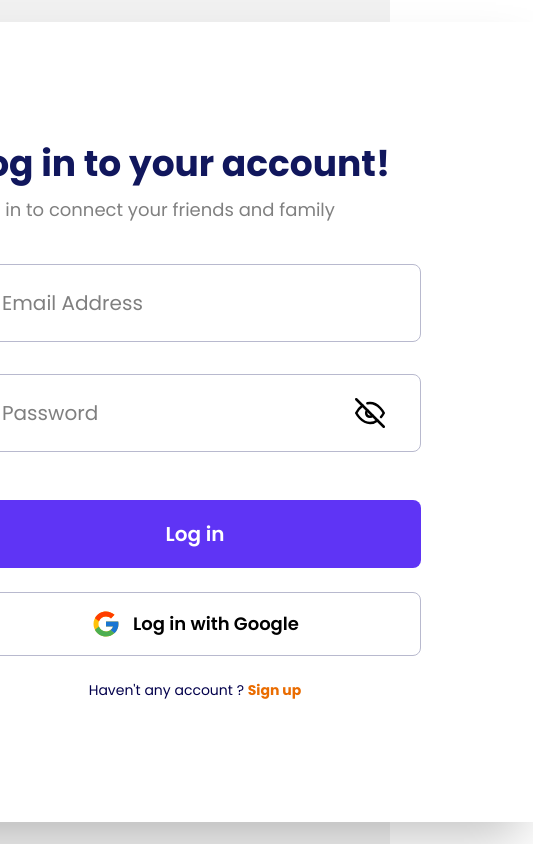
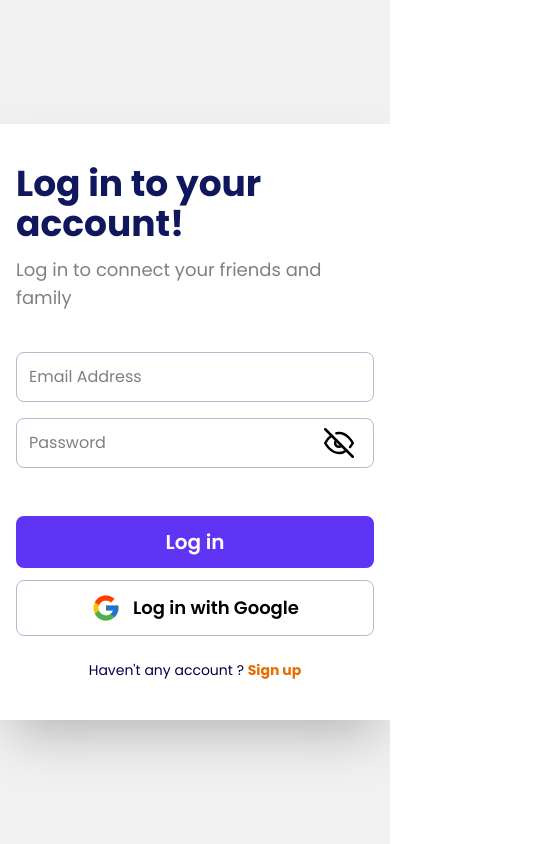
Before and after one commit to dearnasaruddin/VybeChat, a React (Vite) app: page /login in a window 390 px wide. Shown: the whole page, 533 px wide, since content can reach past the window. Built offline with nearby package versions, Linux system fonts and the light colour scheme.

Commit message:
login & Reg page mobile responsive done

```diff
--- a/src/index.css
+++ b/src/index.css
@@ -9,7 +9,7 @@
 
 @layer components {
     .activeMenu {
-        @apply before:content-[""] relative z-10 before:w-24 xl:before:w-40 before:h-22 before:absolute before:left-3 xl:before:left-6 before:top-1/2 before:-translate-y-1/2 before:-z-1 before:bg-white text-primary before:rounded-l-[20px] after:content-[""] after:absolute after:right-0 after:top-1/2 after:-translate-y-1/2 after:h-22 after:w-2 after:rounded-l-3xl after:bg-primary after:shadow-[-2px_0px_4px_0px_#00000040]
+        @apply before:content-[""] relative z-10 before:w-12 lg:before:w-24 xl:before:w-40 lg:before:h-22 before:h-12 before:absolute max-sm:before:left-1/2 max-sm:before:-translate-x-1/2 lg:before:left-3 xl:before:left-6 before:top-1/2 before:-translate-y-1/2 before:-z-1 before:bg-white text-primary max-sm:before:rounded-xl lg:before:rounded-l-[20px] after:content-[""] lg:after:absolute after:right-0 after:top-1/2 after:-translate-y-1/2 lg:after:h-22 lg:after:w-2 after:rounded-l-3xl after:bg-primary after:shadow-[-2px_0px_4px_0px_#00000040]
     }
 
 }
--- a/src/pages/Chat.jsx
+++ b/src/pages/Chat.jsx
@@ -77,7 +77,7 @@ const Chat = () => {
 
     // <div className='w-full h-screen py-9 pr-8 gap-5 grid grid-cols-2 font-poppins'>
     <div className='w-full h-screen py-9 pr-8 gap-5 flex divide-x divide-gray-400 font-poppins'>
-      <div className='h-full flex flex-col gap-y-8 grow pr-5'>
+      <div className={`h-full ${msgInfo ? 'hidden' : 'flex'} flex-col gap-y-8 grow pr-5`}>
         <input type="text" className='border border-gray-400 px-5 py-3 text-xl rounded-2xl mx-4' placeholder='Search by Name' />
         <FriendList height={"h-[50vh]"} clickEvent={true} optBtn={"hidden"} />
         <MyGroups height={"h-[20vh]"} createGroupBtn={"hidden"} optBtn={"hidden"} />
@@ -132,7 +132,7 @@ const Chat = () => {
             <div className='flex items-center gap-x-3 relative'>
               {emojiModal && <div className='absolute z-10 bottom-16 right-14'><EmojiPicker emojiStyle="facebook" onEmojiClick={handleEmoji} /></div>}
               <div className='grow relative'>
-                <input onChange={handleMsgInput} onKeyUp={(e)=>e.key == "Enter" && handleSendMsg()} ref={msgRef} value={msg} type="text" className={`w-full border border-gray-400 rounded-2xl pl-5 pr-14 py-3 text-xl ${msgError && "border-red-400 outline-none border-2"}`} placeholder='Write your text' />
+                <input onChange={handleMsgInput} onKeyUp={(e) => e.key == "Enter" && handleSendMsg()} ref={msgRef} value={msg} type="text" className={`w-full border border-gray-400 rounded-2xl pl-5 pr-14 py-3 text-xl ${msgError && "border-red-400 outline-none border-2"}`} placeholder='Write your text' />
                 <span onClick={() => setEmojiModal(!emojiModal)} className='absolute text-4xl text-primary bg-white right-3 top-1/2 -translate-y-1/2 cursor-pointer'>
                   {
                     emojiModal ?
--- a/src/pages/Login.jsx
+++ b/src/pages/Login.jsx
@@ -183,26 +183,47 @@ const Login = () => {
   return (
     <div className="flex h-screen justify-center items-center bg-[#f1f1f1]">
 
-      <div className='h-200 w-320 flex justify-center items-center gap-x-28 bg-white pl-28 shadow-2xl'>
+      <div className='lg:h-200 lg:w-320 lg:flex justify-center items-center lg:gap-x-28 bg-white lg:pl-28 shadow-2xl max-lg:py-10 max-lg:px-4'>
         <div className="font-poppins">
-          <h1 className='font-bold text-4xl text-[#11175D] whitespace-nowrap'>Log in to your account!</h1>
-          <p className='font-normal text-lg text-[#808080] mt-3 mb-10'>Log in to connect your friends and family</p>
-          <div className={`flex flex-col ${emailError || passwordError ? "gap-4" : "gap-y-8"}`}>
-            <input ref={emailRef} onKeyUp={(e) => e.key === "Enter" && passwordRef.current.focus()} onChange={handleEmail} className={`py-6 px-8 text-xl border border-[#B8B9CE] rounded-lg ${emailError && "focus:border-red-500 focus:outline-none focus:border-2"}`} type="email" name="email" placeholder='Email Address' />
+          <h1 className='font-bold text-4xl text-[#11175D] lg:whitespace-nowrap'>Log in to your account!</h1>
+          <p className=' font-normal text-lg text-[#808080] mt-3 mb-10'>Log in to connect your friends and family</p>
+          <div className={`flex flex-col ${emailError || passwordError ? "gap-4" : "gap-y-4 lg:gap-y-8"}`}>
+
+            <input
+            ref={emailRef}
+            onKeyUp={(e) => e.key === "Enter" && passwordRef.current.focus()}
+            onChange={handleEmail}
+            className={`py-3 lg:py-6 px-3 lg:px-8 lg:text-xl border border-[#B8B9CE] rounded-lg ${emailError && "focus:border-red-500 focus:outline-none focus:border-2"}`}
+            type="email"
+            name="email"
+            placeholder='Email Address' />
+
             {emailError && <p className='text-red-500'>{emailError}</p>}
+
             <div className='relative'>
-              <input ref={passwordRef} onKeyUp={(e) => e.key === "Enter" && handleLogin()} onChange={handlePassword} className={`w-full py-6 px-8 text-xl border border-[#B8B9CE] rounded-lg ${passwordError && "focus:border-red-500 focus:outline-none focus:border-2"}`} type={passwordShown ? "text" : "password"} name="password" placeholder='Password' />
-              <span onClick={() => setPasswordShown(!passwordShown)} className='text-3xl absolute right-9 top-1/2 -translate-y-1/2 bg-white cursor-pointer' >
+              <input
+              ref={passwordRef}
+              onKeyUp={(e) => e.key === "Enter" && handleLogin()}
+              onChange={handlePassword}
+              className={`w-full py-3 lg:py-6 px-3 lg:px-8 lg:text-xl border border-[#B8B9CE] rounded-lg ${passwordError && "focus:border-red-500 focus:outline-none focus:border-2"}`}
+              type={passwordShown ? "text" : "password"}
+              name="password"
+              placeholder='Password' />
+
+              <span onClick={() => setPasswordShown(!passwordShown)}
+              className='text-3xl absolute right-5 lg:right-9 top-1/2 -translate-y-1/2 bg-white cursor-pointer' >
                 {passwordShown ? <FiEye /> : <FiEyeOff />}
               </span>
+
             </div>
+
             {passwordError && <p className='text-red-500'>{passwordError}</p>}
           </div>
-          <button onClick={handleLogin} className='font-semibold text-xl w-full py-5 rounded-lg text-white bg-primary cursor-pointer mt-12 mb-6' type="submit">Log in</button>
-          <button onClick={handleGoogleLogin} className='font-semibold text-lg w-full py-4 rounded-lg border border-[#B8B9CE] cursor-pointer mb-6 flex justify-center items-center gap-x-3' type="submit"><FcGoogle className='text-3xl' /> Log in with Google</button>
+          <button onClick={handleLogin} className='font-semibold text-xl w-full py-3 lg:py-5 rounded-lg text-white bg-primary cursor-pointer mt-12 mb-3 lg:mb-6' type="submit">Log in</button>
+          <button onClick={handleGoogleLogin} className='font-semibold text-lg w-full py-3 lg:py-4 rounded-lg border border-[#B8B9CE] cursor-pointer mb-6 flex justify-center items-center gap-x-3' type="submit"><FcGoogle className='text-3xl' /> Log in with Google</button>
           <p className='font-normal text-sm text-center text-[#03014C]'>Haven't any account ? <Link to='/registration' className='font-bold text-[#EA6C00]'>Sign up</Link></p>
         </div>
-        <div className='h-full w-full bg-[url(../src/assets/loginImg.webp)] bg-no-repeat bg-cover bg-center'>
+        <div className='max-lg:hidden h-full w-full bg-[url(../src/assets/loginImg.webp)] bg-no-repeat bg-cover bg-center'>
         </div>
       </div>
     </div>
--- a/src/pages/Registration.jsx
+++ b/src/pages/Registration.jsx
@@ -154,22 +154,22 @@ const Registration = () => {
     return (
         <div className="flex h-screen justify-center items-center bg-[#f1f1f1]">
 
-            <div className='h-200 w-320 flex justify-center items-center gap-x-20 bg-white pl-16 shadow-2xl'>
+            <div className='max-lg:px-4 max-lg:py-10 lg:h-200 lg:w-320 flex justify-center items-center lg:gap-x-20 bg-white lg:pl-16 shadow-2xl'>
                 <div className=" font-poppins">
-                    <h1 className='font-bold text-4xl text-[#11175D] whitespace-nowrap'>Get started with easily register</h1>
+                    <h1 className='font-bold text-4xl text-[#11175D] lg:whitespace-nowrap'>Get started with easily register</h1>
                     <p className='font-normal text-xl text-[#808080] mt-3 mb-10'>Free register and you enjoy it!</p>
-                    <div className={`flex flex-col ${nameError || emailError || passwordError ? "gap-2" : "gap-y-8"}`}>
+                    <div className={`flex flex-col ${nameError || emailError || passwordError ? "gap-2" : "gap-y-4 lg:gap-y-8"}`}>
 
                         {/* ========================== FullName, Email & Password Inputs ========================== */}
-                        <input ref={nameRef} onKeyUp={(e)=> e.key === "Enter" && emailRef.current.focus()} onChange={handleFullName} className={`py-6 px-8 text-xl border border-[#B8B9CE] rounded-lg ${nameError && "focus:border-red-500 focus:outline-none focus:border-2"}`} type="text" name="fullName" placeholder='Full Name' />
+                        <input ref={nameRef} onKeyUp={(e)=> e.key === "Enter" && emailRef.current.focus()} onChange={handleFullName} className={`py-3 lg:py-6 px-3 lg:px-8 lg:text-xl border border-[#B8B9CE] rounded-lg ${nameError && "focus:border-red-500 focus:outline-none focus:border-2"}`} type="text" name="fullName" placeholder='Full Name' />
                         {nameError && <p className='text-red-500'>{nameError}</p>}
 
-                        <input ref={emailRef} onKeyUp={(e)=> e.key === "Enter" && passwordRef.current.focus()} onChange={handleEmail} className={`py-6 px-8 text-xl border border-[#B8B9CE] rounded-lg ${emailError && "focus:border-red-500 focus:outline-none focus:border-2"}`} type="email" name="email" placeholder='Email Address' />
+                        <input ref={emailRef} onKeyUp={(e)=> e.key === "Enter" && passwordRef.current.focus()} onChange={handleEmail} className={`py-3 lg:py-6 px-3 lg:px-8 lg:text-xl border border-[#B8B9CE] rounded-lg ${emailError && "focus:border-red-500 focus:outline-none focus:border-2"}`} type="email" name="email" placeholder='Email Address' />
                         {emailError && <p className='text-red-500'>{emailError}</p>}
 
                         <div className='relative'>
-                            <input ref={passwordRef} onKeyUp={(e)=> e.key === "Enter" && handleSignup()} onChange={handlePassword} className={`w-full py-6 px-8 text-xl border border-[#B8B9CE] rounded-lg ${passwordError && "focus:border-red-500 focus:outline-none focus:border-2"}`} type={passwordShown ? "text" : "password"} name="password" id="" placeholder='Password' />
-                            <span onClick={() => setPasswordShown(!passwordShown)} className='text-3xl absolute right-9 top-1/2 -translate-y-1/2 bg-white cursor-pointer' >
+                            <input ref={passwordRef} onKeyUp={(e)=> e.key === "Enter" && handleSignup()} onChange={handlePassword} className={`w-full py-3 lg:py-6 px-3 lg:px-8 lg:text-xl border border-[#B8B9CE] rounded-lg ${passwordError && "focus:border-red-500 focus:outline-none focus:border-2"}`} type={passwordShown ? "text" : "password"} name="password" id="" placeholder='Password' />
+                            <span onClick={() => setPasswordShown(!passwordShown)} className='text-3xl absolute right-5 lg:right-9 top-1/2 -translate-y-1/2 bg-white cursor-pointer' >
                                 {passwordShown ? <FiEye /> : <FiEyeOff />}
                             </span>
                         </div>
@@ -178,10 +178,10 @@ const Registration = () => {
                     </div>
 
                     {/* ========================== Buttons ========================== */}
-                    <button onClick={handleSignup} className='font-semibold text-xl w-full py-5 rounded-[86px] text-white bg-primary cursor-pointer mt-12 mb-8' type="submit">Sign Up</button>
+                    <button onClick={handleSignup} className='font-semibold text-xl w-full py-3 lg:py-5 rounded-3xl lg:rounded-[86px] text-white bg-primary cursor-pointer mt-12 mb-8' type="submit">Sign Up</button>
                     <p className='font-normal text-sm text-center text-[#03014C]'>Already  have an account ? <Link to='/login' className='font-bold text-[#EA6C00]'>Log in</Link></p>
                 </div>
-                <div className='h-full w-full bg-[url(../src/assets/registrationImg.webp)] bg-no-repeat bg-cover bg-center'>
+                <div className='max-lg:hidden h-full w-full bg-[url(../src/assets/registrationImg.webp)] bg-no-repeat bg-cover bg-center'>
                 </div>
             </div>
         </div>
```
Also changed, not shown: src/components/Sidebar.jsx (+9 -9 lines), 1 other file (tests, documents, lock files or other folders).
